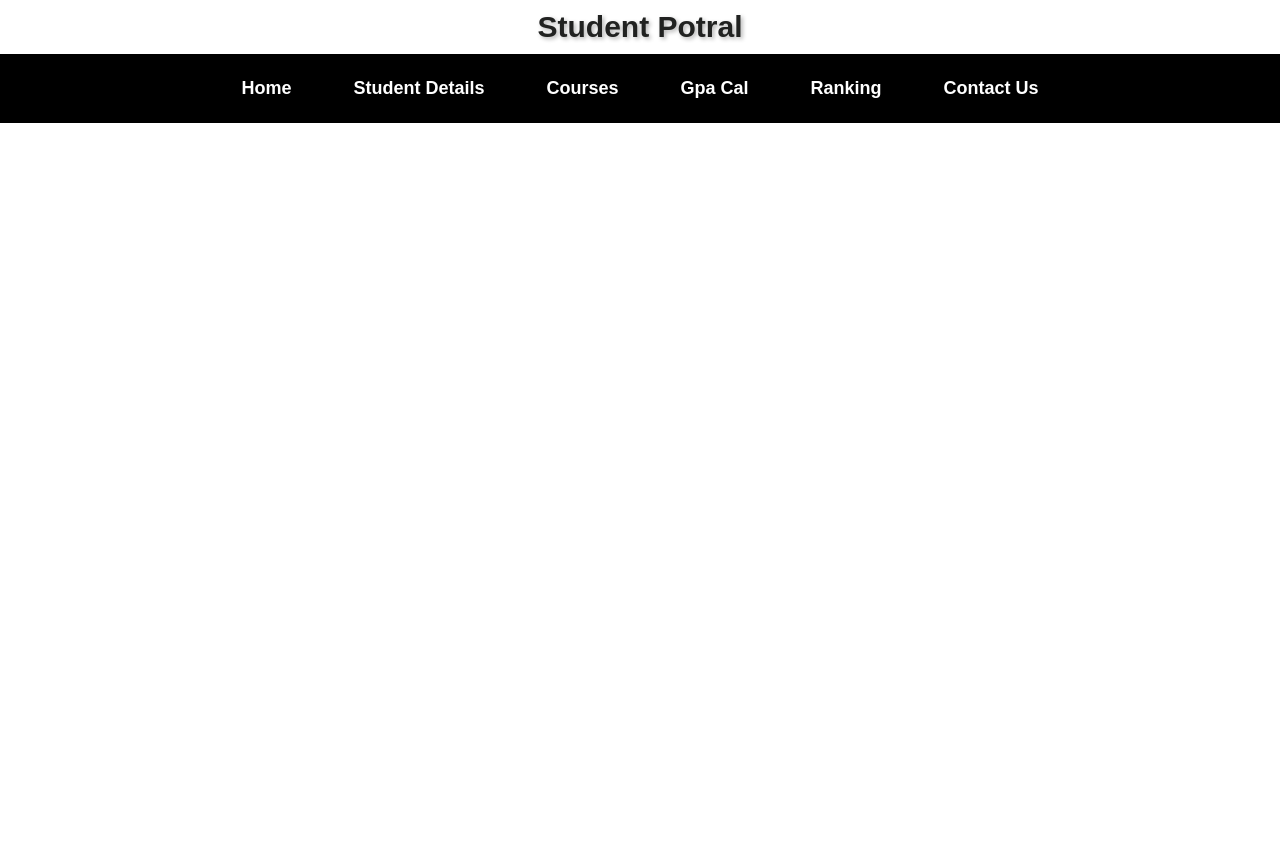
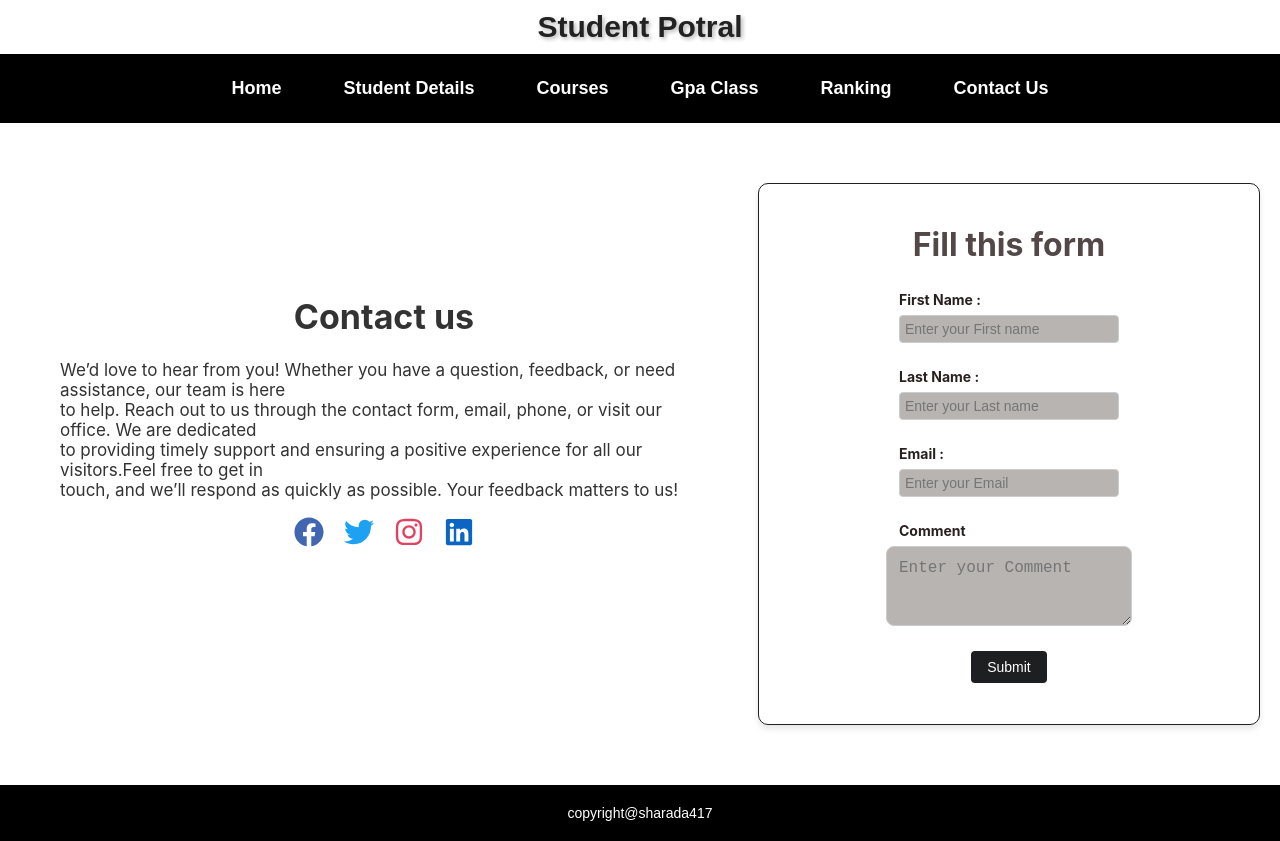
Before and after one commit to sharada0417/Student_Potral_App, a React (Create React App) app: page /contact in a window 1280 px wide. Before the commit the page ends 800 px from the top, so only its background shows below. Built offline with nearby package versions, Linux system fonts and the light colour scheme.

Commit message:
update contactus

```diff
--- a/package.json
+++ b/package.json
@@ -13,6 +13,7 @@
     "react-icons": "^5.3.0",
     "react-router-dom": "^7.0.1",
     "react-scripts": "5.0.1",
+    "react-social-icons": "^6.18.0",
     "web-vitals": "^2.1.4"
   },
   "scripts": {
--- /dev/null
+++ b/src/components/ContactUs.css
@@ -0,0 +1,79 @@
+.divright {
+    width: 600px;
+    margin: 0 auto; /* Center the form horizontally */
+    padding: 20px;
+    border: 1px solid #201e1e;
+    border-radius: 10px; /* Rounded corners */
+    box-shadow: 0 4px 6px rgba(0, 0, 0, 0.1); /* Soft shadow */
+    height: 500px;
+    margin-top: 40px;
+    margin-bottom: 40px;
+    color: rgb(82, 72, 72);
+}
+
+/* Align labels and inputs */
+form {
+    text-align: left;
+}
+
+form label {
+    font-weight: bold;
+    display: block;
+    margin-bottom: 12px; /* Increased margin for spacing */
+    font-size: 18px; /* Increased label font size */
+    color: #292020;
+}
+
+/* Input fields and textarea with color */
+form input,
+form textarea {
+    width: 100%;
+    padding: 12px; /* Increased padding for larger fields */
+    margin-bottom: 20px; /* Increased margin for spacing */
+    border-radius: 8px; /* Larger radius for rounded corners */
+    border: 1px solid #ccc; /* Border color */
+    font-size: 16px; /* Increased font size */
+}
+
+/* Specific colors for input and textarea */
+form input[type="text"],
+form input[type="email"],
+form textarea {
+    background-color: #b7b4b2; /* Light blue background */
+    color: #100f0f; /* Dark text */
+}
+
+/* Button styling */
+form button {
+    display: block;
+    margin: 0 auto;
+    padding: 15px 30px; /* Increased padding for a bigger button */
+    background-color: #28a745; /* Green button */
+    color: white;
+    font-size: 18px; /* Increased font size */
+    border-radius: 8px; /* Rounded button corners */
+    border: none;
+    cursor: pointer;
+}
+
+form button:hover {
+    background-color: #218838; /* Darker green on hover */
+}
+
+/* Form container styling for spacing */
+.fulldiv {
+    display: flex;
+    justify-content: space-between;
+    align-items: flex-start;
+    gap: 20px;
+}
+
+/* Optional .divleft styling (left div) */
+.divleft {
+    margin-top: 130px;
+    margin-left: 40px;
+    margin-right: 30px;
+    font-size: 17px;
+    color: #333; /* Darker text */
+    align-items: center;
+}
--- a/src/components/ContactUs.js
+++ b/src/components/ContactUs.js
@@ -1,6 +1,93 @@
+import './ContactUs.css'
+import Footer from './Footer';
+import { FaFacebook, FaTwitter, FaInstagram, FaLinkedin } from 'react-icons/fa';
+import { useState } from 'react';
 function ContactUs(){
+        const [formData, setFormData] = useState({
+            firstName: '',
+            lastName: '',
+            email: '',
+            comment: ''
+        });
+
+        const handleChange = (e) => {
+            const { name, value } = e.target;
+            setFormData({
+                ...formData,
+                [name]: value
+            });
+        };
+
+        const handleSubmit = (e) => {
+            e.preventDefault();
+            console.log(formData); // You can handle the form data here
+            alert('Form submitted!');
+        };
     return(
         <>
+        <div className='fulldiv'>
+            <div className='divleft'>
+                <h1><center>Contact us</center></h1>
+                <p>
+                     We’d love to hear from you! Whether you have a question, feedback, or need assistance, our team is here <br/>to help. Reach out to us through the contact form, email, phone, or visit our office. We are dedicated <br/>
+                     to providing timely support and ensuring a positive experience for all our visitors.Feel free to get in <br/>touch, and we’ll respond as quickly as possible. Your feedback matters to us!
+                </p>
+                <div style={{ display: 'flex', justifyContent: 'center', gap: '20px', alignItems: 'center' }}>
+                <a href="https://facebook.com" target="_blank" rel="noopener noreferrer">
+                <FaFacebook size={30} color="#4267B2" />
+                </a>
+                <a href="https://twitter.com" target="_blank" rel="noopener noreferrer">
+                 <FaTwitter size={30} color="#1DA1F2" />
+                 </a>
+                 <a href="https://instagram.com" target="_blank" rel="noopener noreferrer">
+                 <FaInstagram size={30} color="#E4405F" />
+                </a>
+                <a href="https://linkedin.com" target="_blank" rel="noopener noreferrer">
+                <FaLinkedin size={30} color="#0A66C2" />
+                </a>
+                </div>
+            </div>
+            <div className="divright">
+                <h1><center>Fill this form</center></h1>
+            <form onSubmit={handleSubmit}>
+                <label>First Name :</label>
+                <input
+                    type="text"
+                    name="firstName"
+                    value={formData.firstName}
+                    onChange={handleChange}
+                    placeholder="Enter your First name"
+                />
+                <label>Last Name :</label>
+                <input
+                    type="text"
+                    name="lastName"
+                    value={formData.lastName}
+                    onChange={handleChange}
+                    placeholder="Enter your Last name"
+                />
+                <label>Email :</label>
+                <input
+                    type="email"
+                    name="email"
+                    value={formData.email}
+                    onChange={handleChange}
+                    placeholder="Enter your Email"
+                />
+                <label>Comment</label>
+                <textarea
+                    name="comment"
+                    cols="2"
+                    rows="3"
+                    value={formData.comment}
+                    onChange={handleChange}
+                    placeholder="Enter your Comment"
+                />
+                <button type="submit">Submit</button>
+            </form>
+        </div>
+        </div>
+        <Footer/>
         </>
     );
 }
--- a/src/components/GpaCal.css
+++ b/src/components/GpaCal.css
@@ -71,3 +71,16 @@ form button:hover {
 .end{
     margin-top:90px;
 }
+
+.first-class {
+    color: green;
+  }
+  .second-upper {
+    color: blue;
+  }
+  .second-lower {
+    color: orange;
+  }
+  .ordinary-gpa {
+    color: red;
+  }
--- a/src/components/GpaCal.js
+++ b/src/components/GpaCal.js
@@ -43,12 +43,19 @@ function GpaCal(){
         setStudents(students.filter((student) => student.registrationNumber != registrationNumber));
     }
 
-    const getGpaClass = (gpa) =>{
-        if(gpa >= 3.5) return 'first-class';
-        if(gpa >= 3.0) return 'second-upper';
-        if(gpa >= 2.5) return 'second-lawer';
+    const getGpaClass = (gpa) => {
+        if (gpa >= 3.5) return 'first-class';
+        if (gpa >= 3.0) return 'second-upper';
+        if (gpa >= 2.5) return 'second-lower';
         return 'ordinary-gpa';
-    }
+    };
+
+    const getGrade = (gpa) => {
+        if (gpa >= 3.5) return 'first-class';
+        if (gpa >= 3.0) return 'second-upper';
+        if (gpa >= 2.5) return 'second-lower';
+        return 'ordinary-gpa';
+      };
 
     const totalStudents = students.length;
     const averageAge = (students.reduce((sum,student) => sum + parseFloat(student.age || 0),0)/totalStudents).toFixed(2) || 0;
@@ -74,6 +81,15 @@ function GpaCal(){
                     name="name"
                     placeholder='Enter your name'
                     value={formData.name}
+                    onChange={handleChange}
+                />
+                <br/>
+                <label>Age:</label>
+                <input
+                    type='number'
+                    name="age"
+                    placeholder='Enter your age'
+                    value={formData.age}
                     onChange={handleChange}
                 />
                 <br/>
@@ -113,7 +129,8 @@ function GpaCal(){
                 <p>Age: {student.age}</p>
                 <p>Course: {student.course}</p>
                 <p>
-                  GPA: <span className={getGpaClass(student.gpa)}>{student.gpa}</span>
+                     GPA: <span className={getGpaClass(student.gpa)}>{student.gpa}</span>
+                    <span className={getGpaClass(student.gpa)}> ({getGrade(student.gpa)})</span>
                 </p>
                 <button onClick={() => handleDelete(student.registrationNumber)}>Delete</button>
                 <hr />
@@ -134,7 +151,6 @@ function GpaCal(){
         <div className='end'>
         <Footer/>
         </div>
-
         </>
     );
 }
--- a/src/components/NavBar.js
+++ b/src/components/NavBar.js
@@ -20,7 +20,7 @@ function NavBar(){
                     <th><Link to='/home'>Home</Link></th>
                     <th><Link to='/stud'>Student Details</Link></th>
                     <th><Link to='/course'>Courses</Link></th>
-                    <th><Link to='/gpacal'>Gpa Cal</Link></th>
+                    <th><Link to='/gpacal'>Gpa Class</Link></th>
                     <th><Link to='/ranking'>Ranking</Link></th>
                     <th><Link to='/contact'>Contact Us</Link></th>
                     </nav>
```
Also changed, not shown: 1 other file (tests, documents, lock files or other folders).
